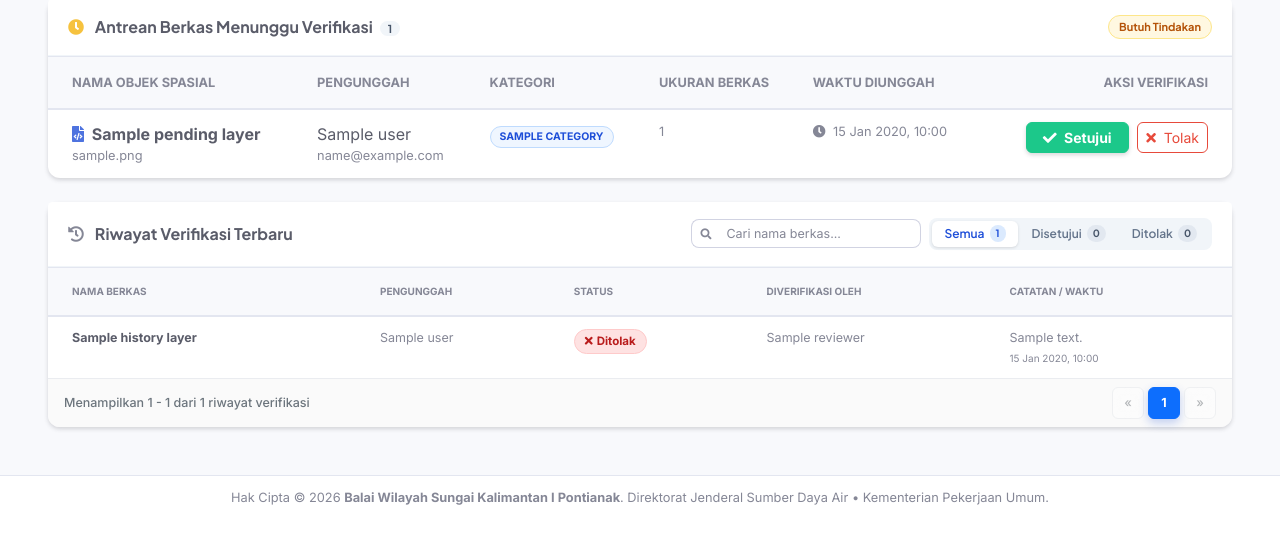
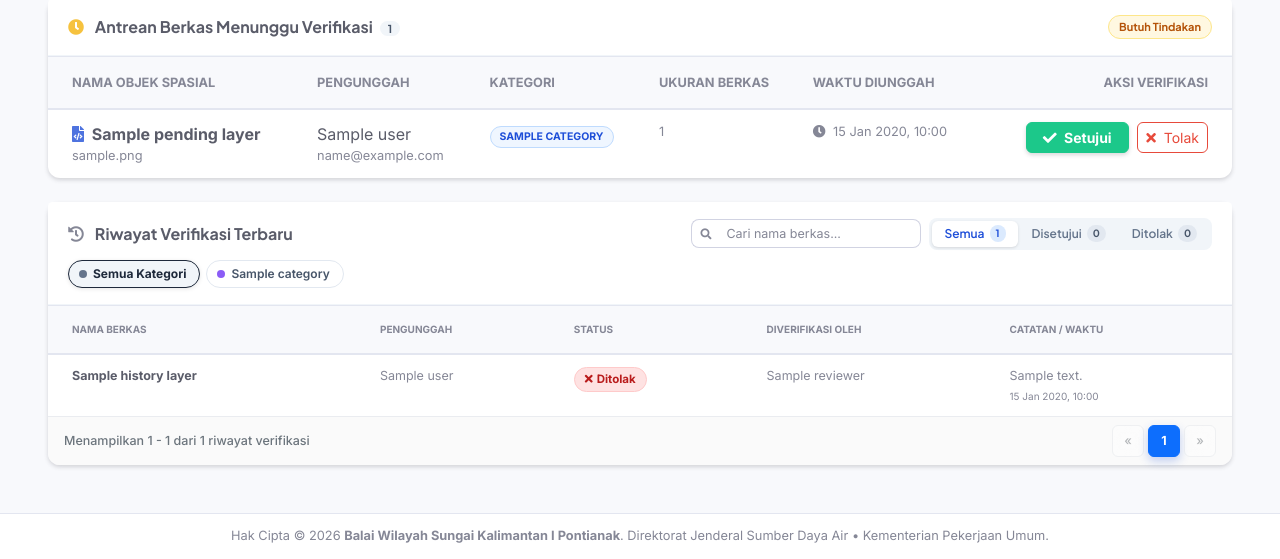
Before and after one commit to dinarridhom-commits/PROJECT-LARAVEL, a Laravel app: template resources/views/admin/gis_verification.blade.php in a window 1280 px wide. Shown: the part 298-857 px from the top of the page. Before the commit the page ends 803 px from the top, so only its background shows below. Run offline with Laravel 12, Linux system fonts and the light colour scheme; the template is opened without the code that fills it: most values are stand-ins (such as "Sample title", 1, 10 or a date in 2020); style sheets or scripts are compiled from the project's sources; parts of the project's set-up code (start-up, migrations or seed data) failed here and were passed over.

Commit message:
feat(verification): tambah chip filter kategori pada tabel riwayat verifikasi

```diff
--- a/resources/views/admin/gis_verification.blade.php
+++ b/resources/views/admin/gis_verification.blade.php
@@ -230,8 +230,37 @@
     {{-- ============================================================ --}}
     {{-- RIWAYAT VERIFIKASI --}}
     {{-- ============================================================ --}}
+    @php
+        // Palet warna dot per kategori (otomatis assign warna bergilir jika tidak terdaftar)
+        $catColorMap = [
+            'dir baku'        => '#3b82f6',
+            'dir fungsional'  => '#6366f1',
+            'dir potensial'   => '#f59e0b',
+            'saluran'         => '#06b6d4',
+            'bangunan air'    => '#ef4444',
+            'irigasi'         => '#10b981',
+            'sungai'          => '#0ea5e9',
+        ];
+        $fallbackColors = ['#8b5cf6','#ec4899','#14b8a6','#f97316','#84cc16'];
+        $uniqueCategories = collect($historyLayers)
+            ->pluck('category')->filter()->unique()->sort()->values();
+        $assignedColors = [];
+        $fallbackIdx = 0;
+        foreach ($uniqueCategories as $cat) {
+            $key = strtolower(trim($cat));
+            if (isset($catColorMap[$key])) {
+                $assignedColors[$cat] = $catColorMap[$key];
+            } else {
+                $assignedColors[$cat] = $fallbackColors[$fallbackIdx % count($fallbackColors)];
+                $fallbackIdx++;
+            }
+        }
+    @endphp
+
     <div class="card shadow-sm border-0 mb-4" style="border-radius: 12px;">
         <div class="card-header bg-white py-3" style="border-bottom: 1px solid #f1f5f9;">
+
+            {{-- Baris 1: Judul + Search + Status Tab --}}
             <div class="d-flex align-items-center justify-content-between flex-wrap" style="gap: 10px;">
                 <h6 class="m-0 font-weight-bold text-dark">
                     <i class="fas fa-history text-secondary mr-2"></i>
@@ -251,7 +280,7 @@
                                placeholder="Cari nama berkas..."
                                style="border-radius: 0 8px 8px 0; font-size: 12.5px;">
                     </div>
-                    {{-- Tab Filter Pills --}}
+                    {{-- Tab Filter Status --}}
                     <div class="gis-filter-tabs">
                         <button class="gis-filter-tab active" data-filter="all">
                             Semua <span class="gis-filter-count">{{ count($historyLayers) }}</span>
@@ -265,6 +294,24 @@
                     </div>
                 </div>
             </div>
+
+            {{-- Baris 2: Chip Filter Kategori --}}
+            @if($uniqueCategories->count() > 0)
+            <div class="gis-category-chips mt-2" id="categoryChipBar">
+                <button class="gis-cat-chip active" data-cat="all">
+                    <span class="gis-cat-dot" style="background:#64748b;"></span>
+                    Semua Kategori
+                </button>
+                @foreach($uniqueCategories as $cat)
+                    @php $dotColor = $assignedColors[$cat] ?? '#64748b'; @endphp
+                    <button class="gis-cat-chip" data-cat="{{ strtolower(trim($cat)) }}">
+                        <span class="gis-cat-dot" style="background:{{ $dotColor }};"></span>
+                        {{ $cat }}
+                    </button>
+                @endforeach
+            </div>
+            @endif
+
         </div>
 
         <div class="card-body p-0">
@@ -281,7 +328,10 @@
                     </thead>
                     <tbody id="historyTableBody">
                         @forelse($historyLayers as $hl)
-                            <tr class="history-row" data-status="{{ $hl->status }}" data-name="{{ strtolower($hl->nama_objek) }}">
+                            <tr class="history-row"
+                                data-status="{{ $hl->status }}"
+                                data-name="{{ strtolower($hl->nama_objek) }}"
+                                data-category="{{ strtolower(trim($hl->category ?? '')) }}">
                                 <td class="pl-4 font-weight-bold text-dark">
                                     {{ $hl->nama_objek }}
                                 </td>
@@ -471,7 +521,7 @@
 }
 
 /* ================================================================
-   FILTER TABS
+   FILTER TABS (STATUS)
 ================================================================ */
 .gis-filter-tabs {
     display: flex; align-items: center;
@@ -504,6 +554,48 @@
 }
 
 /* ================================================================
+   CATEGORY CHIP FILTER
+================================================================ */
+.gis-category-chips {
+    display: flex;
+    align-items: center;
+    flex-wrap: wrap;
+    gap: 6px;
+    padding-top: 2px;
+}
+.gis-cat-chip {
+    display: inline-flex; align-items: center; gap: 6px;
+    padding: 4px 13px 4px 10px;
+    border-radius: 20px;
+    border: 1.5px solid #e2e8f0;
+    background: #fff;
+    font-size: 12px; font-weight: 600;
+    color: #475569;
+    cursor: pointer;
+    transition: all .15s ease;
+    white-space: nowrap;
+    font-family: 'Inter', sans-serif;
+}
+.gis-cat-chip:hover {
+    border-color: #94a3b8;
+    color: #1e293b;
+    background: #f8fafc;
+}
+.gis-cat-chip.active {
+    border-color: currentColor;
+    color: #1e293b;
+    background: #f1f5f9;
+    box-shadow: 0 1px 4px rgba(0,0,0,.10);
+    font-weight: 700;
+}
+.gis-cat-dot {
+    width: 8px; height: 8px;
+    border-radius: 50%;
+    display: inline-block;
+    flex-shrink: 0;
+}
+
+/* ================================================================
    PAGINATION
 ================================================================ */
 .bws-table-v2-footer {
@@ -531,8 +623,9 @@
 
     const perPage   = 10;
     let currentPage = 1;
-    let activeFilter = 'all';
-    let searchTerm   = '';
+    let activeFilter   = 'all';   // status filter
+    let activeCatFilter = 'all';  // category filter
+    let searchTerm     = '';
 
     const allRows      = Array.from(document.querySelectorAll('#historyTableBody .history-row'));
     const footer       = document.getElementById('historyTableFooter');
@@ -541,39 +634,37 @@
     const noResults    = document.getElementById('historyNoResults');
     const searchInput  = document.getElementById('historySearch');
     const filterTabs   = document.querySelectorAll('.gis-filter-tab');
+    const catChips     = document.querySelectorAll('.gis-cat-chip');
 
     if (allRows.length === 0) return;
 
     /* ---- helpers ---- */
     function getVisibleRows() {
         return allRows.filter(function(row) {
-            const matchFilter = (activeFilter === 'all') || (row.dataset.status === activeFilter);
+            const matchStatus = (activeFilter === 'all') || (row.dataset.status === activeFilter);
+            const matchCat    = (activeCatFilter === 'all') || (row.dataset.category === activeCatFilter);
             const matchSearch = !searchTerm || row.dataset.name.includes(searchTerm);
-            return matchFilter && matchSearch;
+            return matchStatus && matchCat && matchSearch;
         });
     }
 
     function render() {
-        const visibleRows = getVisibleRows();
+        const visibleRows  = getVisibleRows();
         const totalVisible = visibleRows.length;
         const totalPages   = Math.max(1, Math.ceil(totalVisible / perPage));
 
-        // Clamp currentPage
         if (currentPage > totalPages) currentPage = totalPages;
 
         const start = (currentPage - 1) * perPage;
         const end   = start + perPage;
 
-        // Hide all, then show visible slice
         allRows.forEach(function(r) { r.style.display = 'none'; });
         visibleRows.forEach(function(r, idx) {
             r.style.display = (idx >= start && idx < end) ? '' : 'none';
         });
 
-        // No-results state
         if (noResults) noResults.style.display = (totalVisible === 0) ? 'block' : 'none';
 
-        // Footer
         if (totalVisible > 0) {
             footer.style.display = 'flex';
             var actualEnd = Math.min(end, totalVisible);
@@ -587,7 +678,6 @@
     function renderPagination(totalPages) {
         paginationEl.innerHTML = '';
 
-        // Prev
         var prev = document.createElement('button');
         prev.className = 'bws-pg-btn' + (currentPage === 1 ? ' disabled' : '');
         prev.innerHTML = '&laquo;';
@@ -595,7 +685,6 @@
         if (currentPage > 1) prev.addEventListener('click', function() { currentPage--; render(); });
         paginationEl.appendChild(prev);
 
-        // Page numbers
         var maxButtons = 5;
         var half       = Math.floor(maxButtons / 2);
         var startPage  = Math.max(1, currentPage - half);
@@ -606,7 +695,6 @@
         for (var p = startPage; p <= endPage; p++) appendPageBtn(p);
         if (endPage < totalPages) { if (endPage < totalPages - 1) appendEllipsis(); appendPageBtn(totalPages); }
 
-        // Next
         var next = document.createElement('button');
         next.className = 'bws-pg-btn' + (currentPage === totalPages ? ' disabled' : '');
         next.innerHTML = '&raquo;';
@@ -631,13 +719,24 @@
     }
 
     /* ---- Events ---- */
-    // Filter tabs
+    // Status filter tabs
     filterTabs.forEach(function(tab) {
         tab.addEventListener('click', function() {
             filterTabs.forEach(function(t) { t.classList.remove('active'); });
             tab.classList.add('active');
             activeFilter = tab.dataset.filter;
             currentPage  = 1;
+            render();
+        });
+    });
+
+    // Category chip filter
+    catChips.forEach(function(chip) {
+        chip.addEventListener('click', function() {
+            catChips.forEach(function(c) { c.classList.remove('active'); });
+            chip.classList.add('active');
+            activeCatFilter = chip.dataset.cat;
+            currentPage     = 1;
             render();
         });
     });
```
